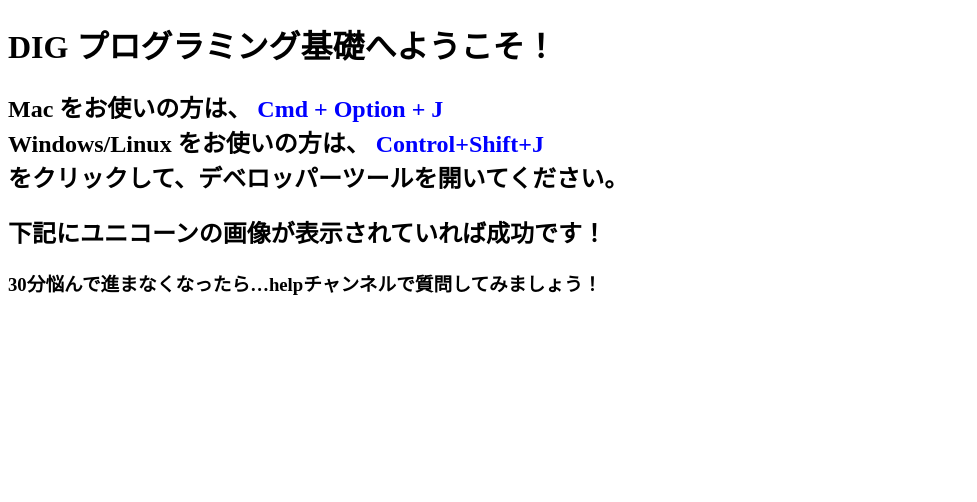
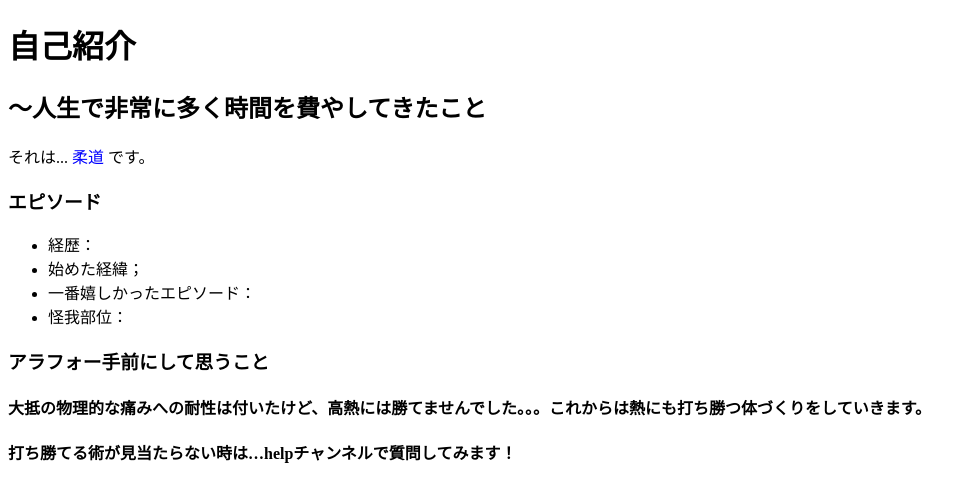
Before and after one commit to Okabe-taka/Okabe-taka.fnd23, a plain HTML site: page index.html in a window 1280 px wide. Shown: the whole page, without its empty margins (0-977 px from the left). Drawn offline with Linux system fonts and the light colour scheme; a script that the page names is missing.

Commit message:
Update index.html

```diff
--- a/index.html
+++ b/index.html
@@ -12,13 +12,19 @@
 </head>
 
 <body>
-  <h1>DIG プログラミング基礎へようこそ！</h1>
-  <h2>Mac をお使いの方は、 <font color="blue"> Cmd + Option + J</font><br>
-    Windows/Linux をお使いの方は、 <font color="blue"> Control+Shift+J</font> <br>
-    をクリックして、デベロッパーツールを開いてください。</h2>
-  <h2>下記にユニコーンの画像が表示されていれば成功です！</h2>
-<!--   <img src="https://cdn.dribbble.com/users/1281272/screenshots/4515441/unicorn.gif"> -->
-  <h3>30分悩んで進まなくなったら…helpチャンネルで質問してみましょう！</h3>
+  <h1>自己紹介</h1>
+  <h2>〜人生で非常に多く時間を費やしてきたこと</h2>
+   <p>それは... <font color="blue"> 柔道 </font>です。</p>
+  <h3>エピソード</h3>
+  <ul>
+   <li>経歴：</li>
+   <li>始めた経緯；</li>
+   <li>一番嬉しかったエピソード：</li>
+   <li>怪我部位：</li>
+  </ul>
+  <h3>アラフォー手前にして思うこと</h3>
+  <h4>大抵の物理的な痛みへの耐性は付いたけど、高熱には勝てませんでした。。。これからは熱にも打ち勝つ体づくりをしていきます。</h4>
+  <h4>打ち勝てる術が見当たらない時は…helpチャンネルで質問してみます！</h4>
 </body>
 
 </html>
```
